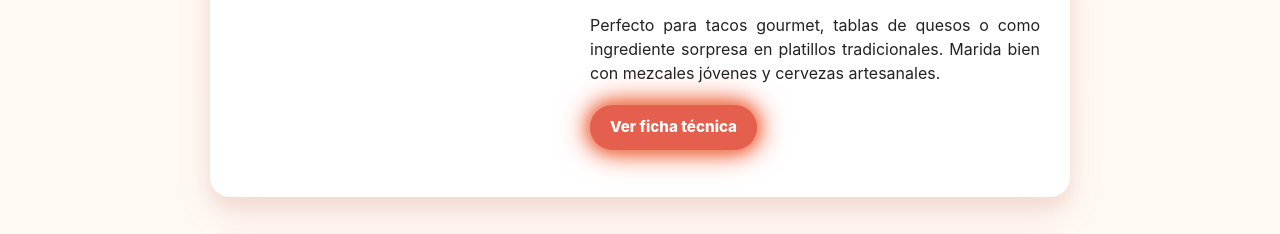
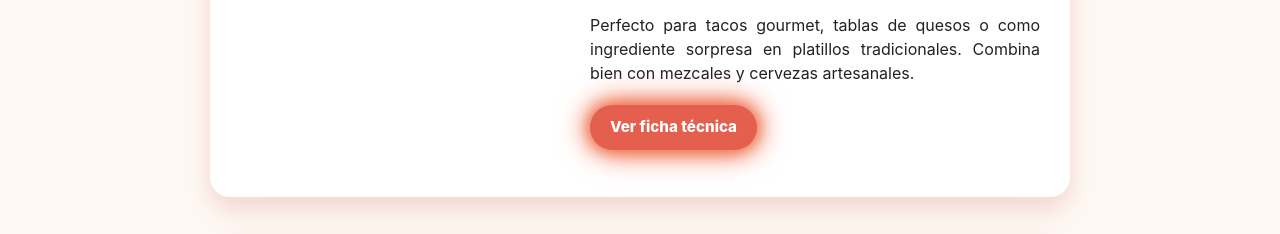
Before and after one commit to 989778/CortezadeFuego, a plain HTML site: page index.html in a window 1280 px wide. Shown: the part 797-1031 px from the top of the page. Drawn offline with Linux system fonts and the light colour scheme.

Commit message:
index.html

```diff
--- a/index.html
+++ b/index.html
@@ -571,7 +571,7 @@
           <div>
             <h3>Uso sugerido</h3>
             <p>
-              Perfecto para tacos gourmet, tablas de quesos o como ingrediente sorpresa en platillos tradicionales. Marida bien con mezcales jóvenes y cervezas artesanales.
+              Perfecto para tacos gourmet, tablas de quesos o como ingrediente sorpresa en platillos tradicionales. Combina bien con mezcales y cervezas artesanales.
             </p>
           </div>
           <div>
```
